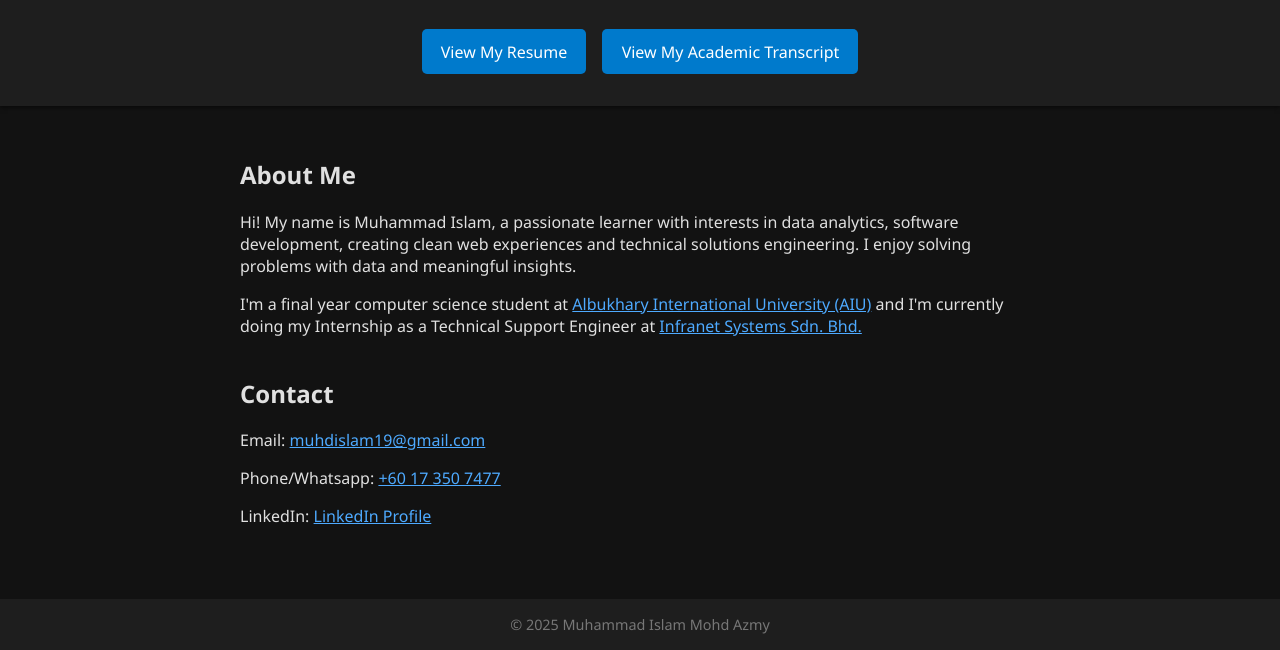
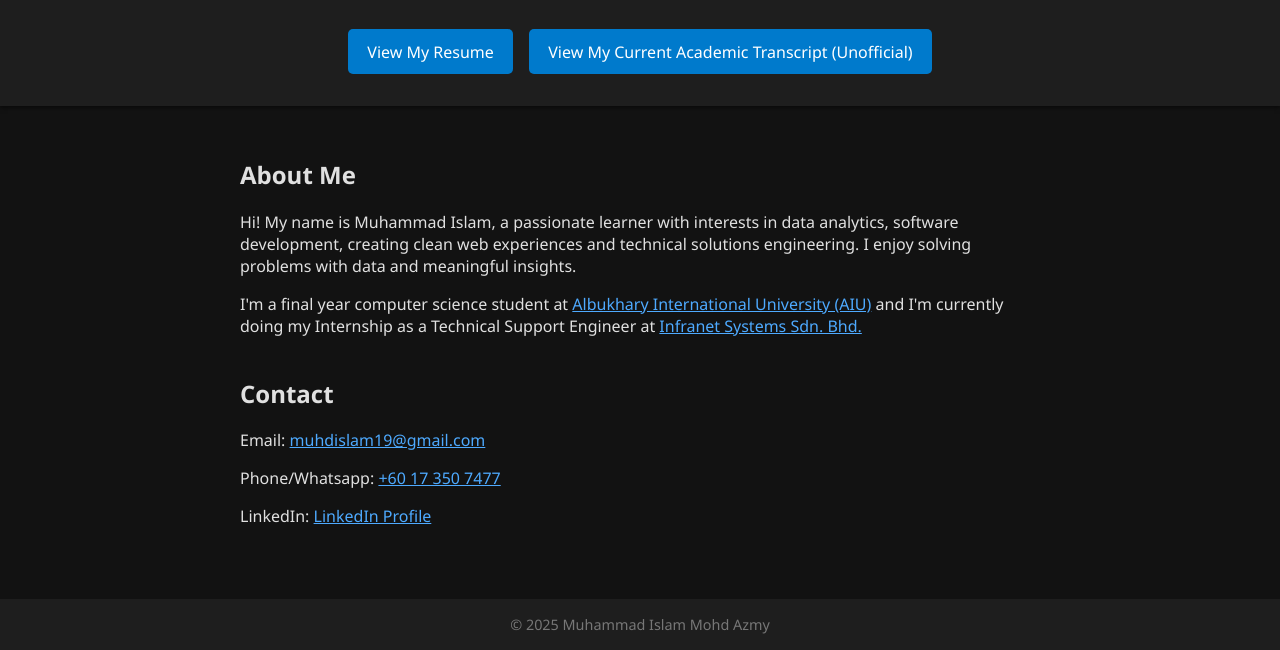
Before and after one commit to muhdislam/muhdislam.github.io, a plain HTML site: page index.html in a window 1280 px wide. Shown: the part 293-943 px from the top of the page. Drawn offline with Linux system fonts and the light colour scheme.

Commit message:
Update academic transcript link text in index.html

```diff
--- a/index.html
+++ b/index.html
@@ -96,7 +96,7 @@
     <p class="subtitle">Aspiring Data Analyst | Web Enthusiast | System Engineer </p>
     <div class="button-group">
       <a class="button" href="MUHAMMAD ISLAM RESUME.pdf" target="_blank">View My Resume</a>
-      <a class="button" href="ACADEMIC_TRANSCRIPT.pdf" target="_blank">View My Academic Transcript</a>
+      <a class="button" href="ACADEMIC_TRANSCRIPT.pdf" target="_blank">View My Current Academic Transcript (Unofficial)</a>
     </div>
   </header>
 
```
